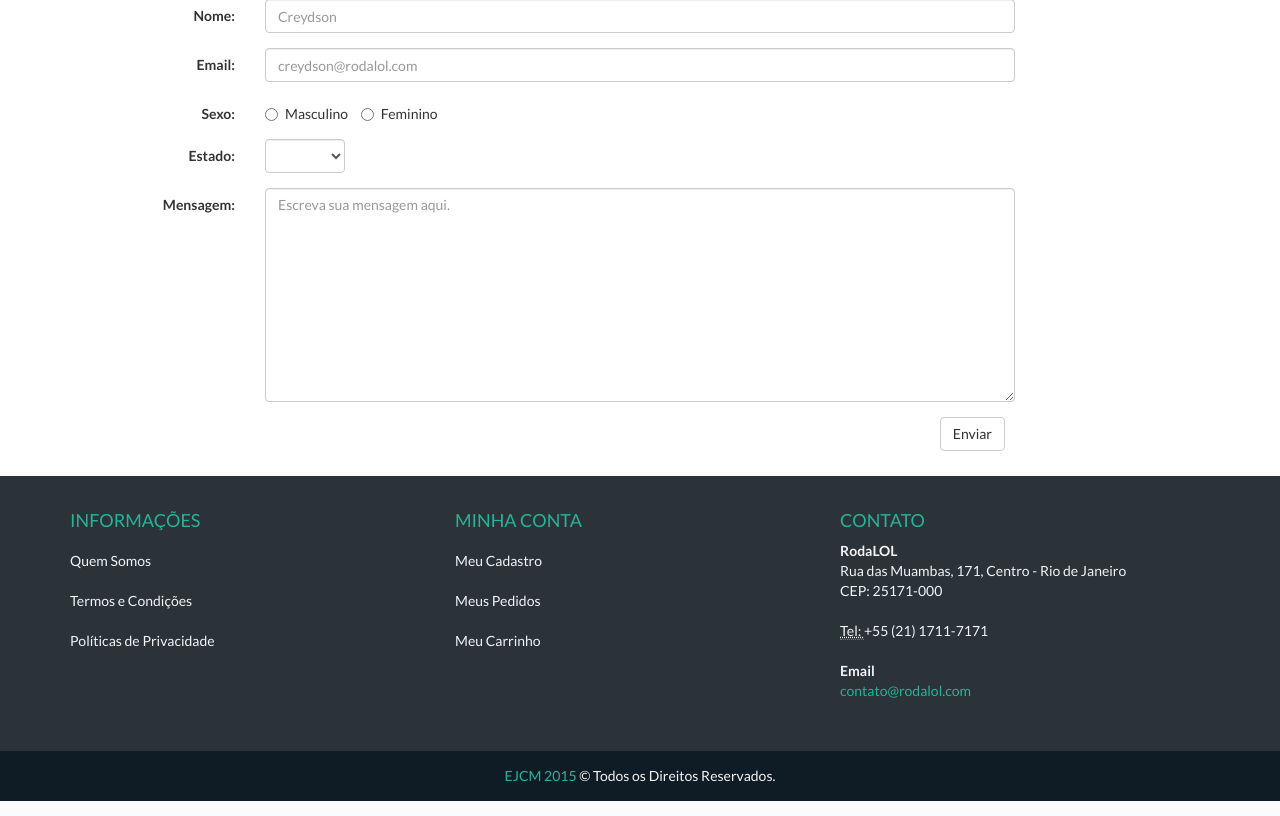
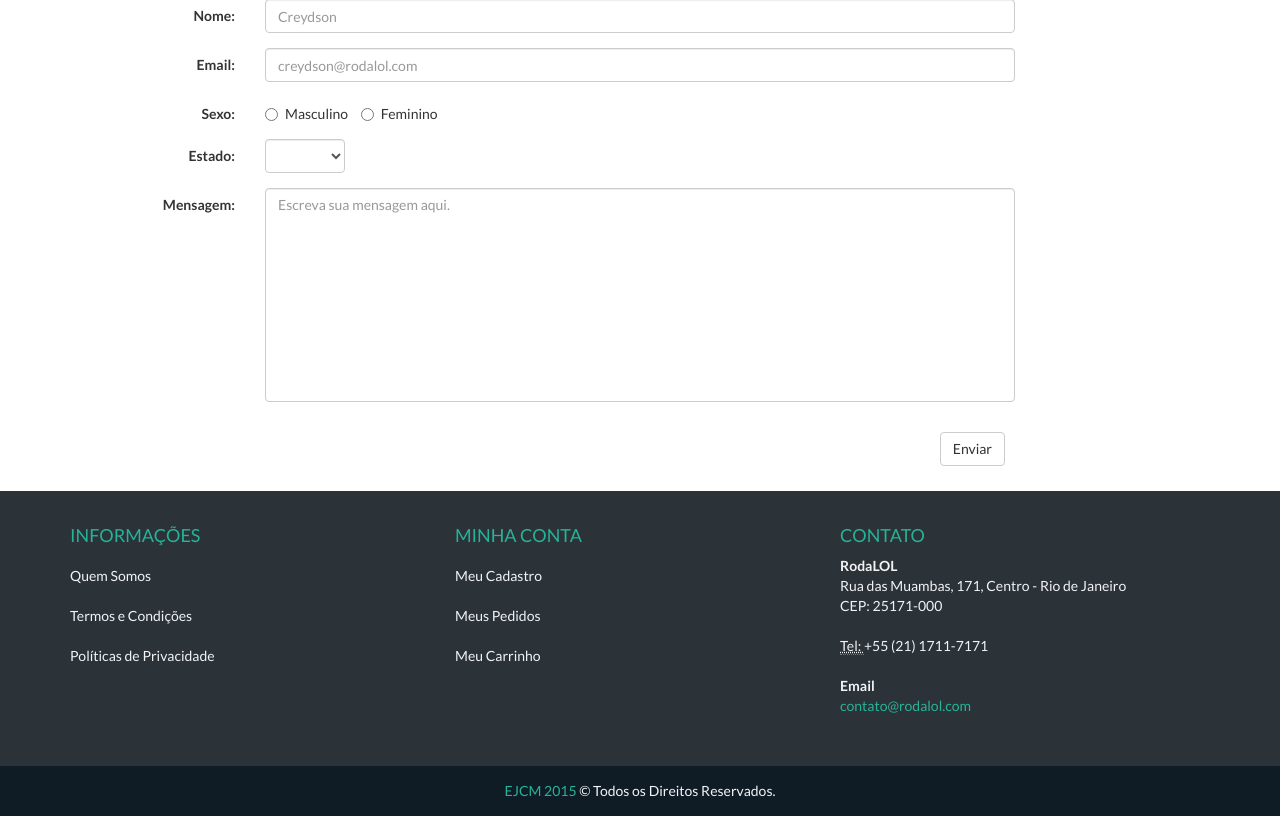
Before and after one commit to thbighead/rodalol, a Laravel app: page /contato in a window 1280 px wide. Shown: the part 215-1031 px from the top of the page. Run offline with Laravel 8, Linux system fonts and the light colour scheme; settings files or empty folders that the repository lacks are supplied; some libraries are stand-ins or nearby versions.

Commit message:
* recaptcha funfando, mas creio que ainda nao esteja validando...

```diff
--- a/public/css/style.css
+++ b/public/css/style.css
@@ -89,6 +89,9 @@ header {
 h3 {
 	margin: auto auto 2% auto;
 }
+textarea {
+	resize: none;
+}
 /*    MAIN COLORS  */
 .color-green {
 	color: #27b399;
--- a/resources/views/static/contato.blade.php
+++ b/resources/views/static/contato.blade.php
@@ -76,7 +76,9 @@
                     <textarea class="form-control" placeholder="Escreva sua mensagem aqui." name="msg" id="msg" rows="10"></textarea>
                 </div>
             </div>
-            <div class="g-recaptcha" data-sitekey="6LcHIAsTAAAAAM6DFPZA2JsyM0Wm2h69VTkO-Jp3"></div>
+            <div class="form-group">
+                <div class="col-md-offset-2 g-recaptcha" data-sitekey="6LcHIAsTAAAAAM6DFPZA2JsyM0Wm2h69VTkO-Jp3"></div>
+            </div>
             <div class="col-md-10">
                 <input type="submit" class="pull-right btn btn-default" value="Enviar">
             </div>
```
